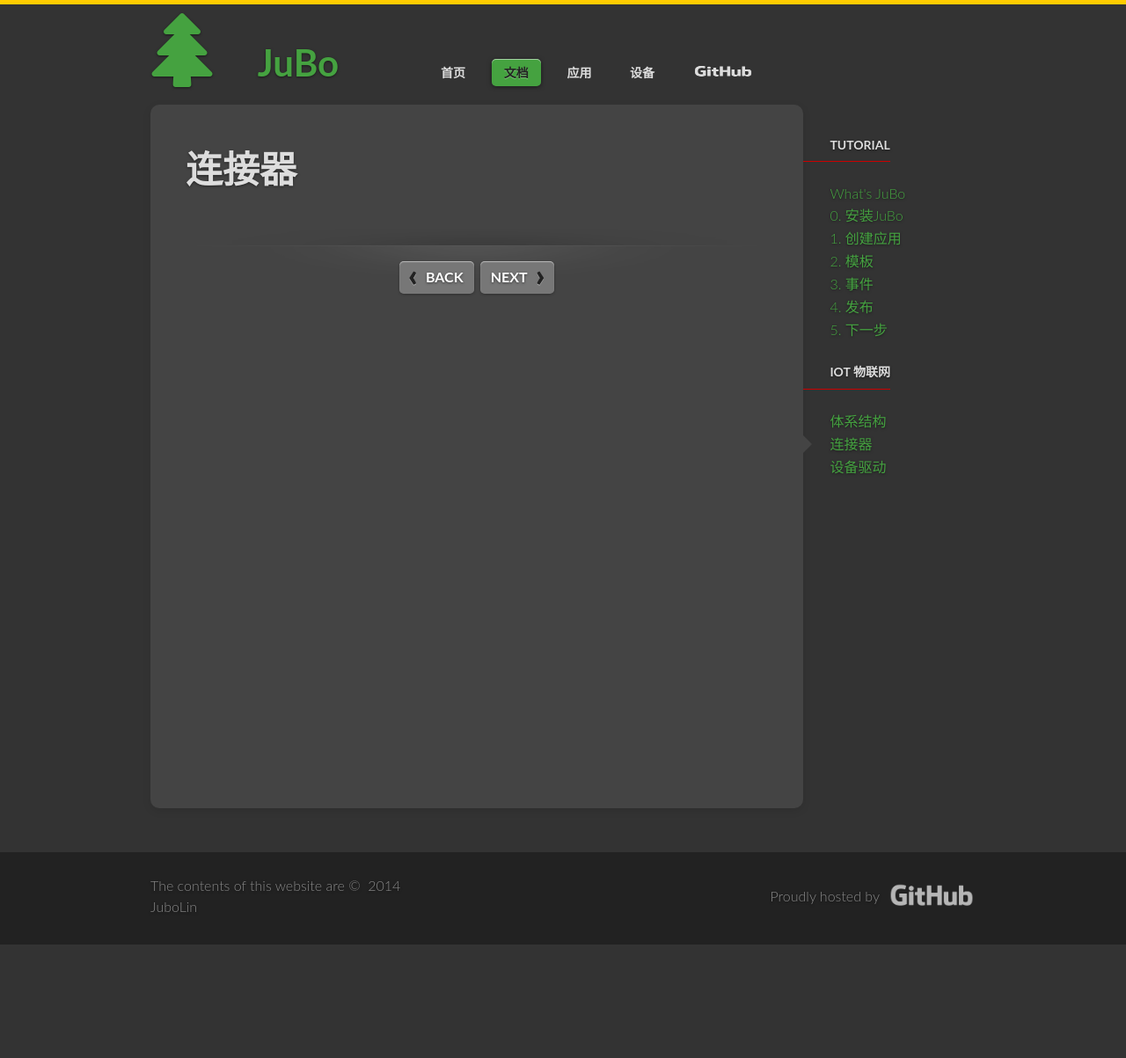
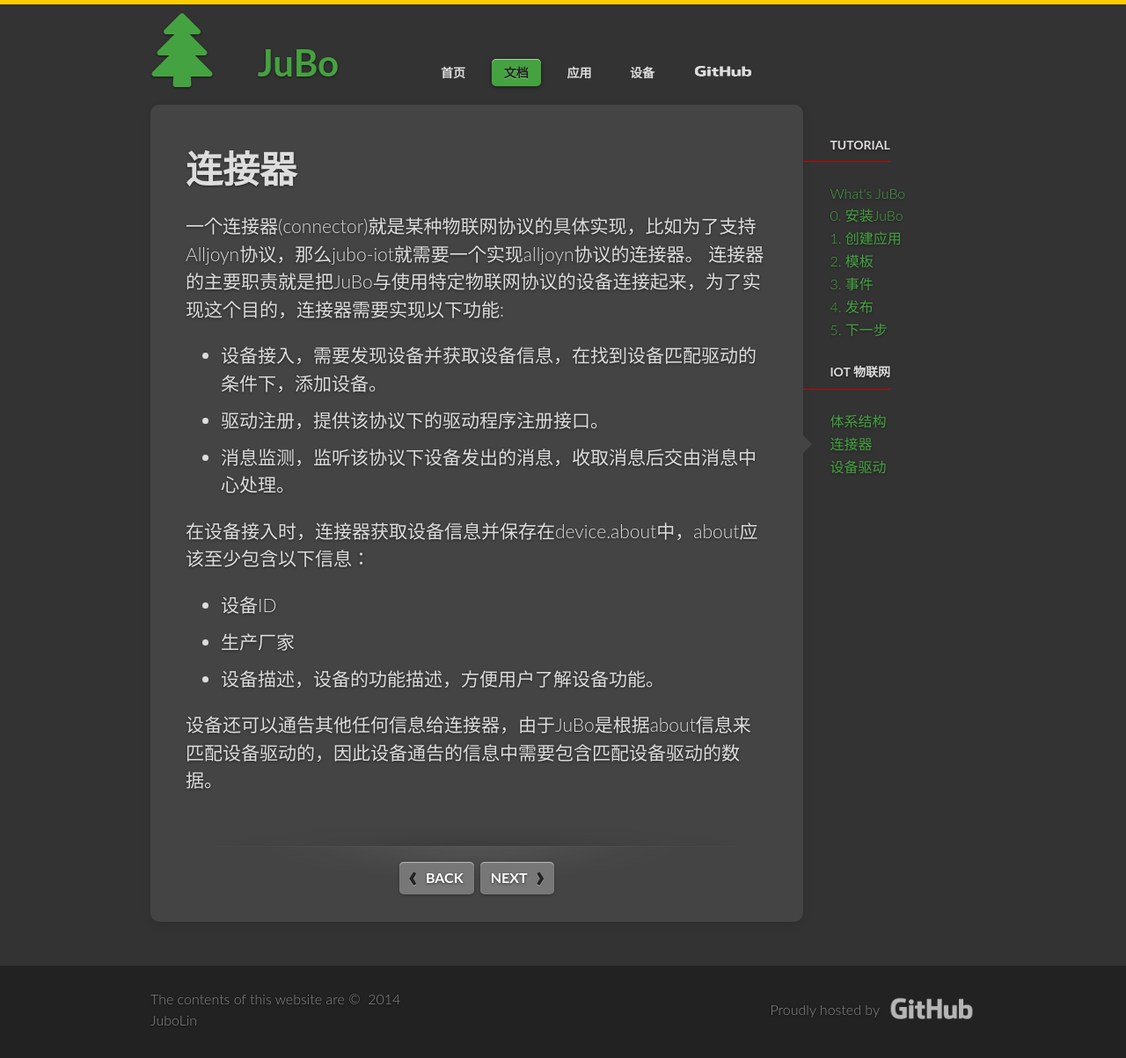
Before and after one commit to github188/jubo-web, a Jekyll site: the page built from _docs/iot-connector.md, in a window 1280 px wide. Shown: the whole page at 88% size. Built offline with Jekyll 4.4.1, drawn with Linux system fonts in a browser that asks for light colours; nearby versions of some CDN libraries; some web fonts are replaced; comment, search, counter and statistics services are not loaded; before the commit the page ends 1074 px from its top, so only the background shows below that.

Commit message:
add doc iot-connector.md

```diff
--- a/_docs/iot-connector.md
+++ b/_docs/iot-connector.md
@@ -5,3 +5,18 @@
 next_section: iot-driver
 permalink: /docs/iot-connector/
 ---
+
+一个连接器(connector)就是某种物联网协议的具体实现，比如为了支持Alljoyn协议，那么jubo-iot就需要一个实现alljoyn协议的连接器。
+连接器的主要职责就是把JuBo与使用特定物联网协议的设备连接起来，为了实现这个目的，连接器需要实现以下功能:
+
+* 设备接入，需要发现设备并获取设备信息，在找到设备匹配驱动的条件下，添加设备。
+* 驱动注册，提供该协议下的驱动程序注册接口。
+* 消息监测，监听该协议下设备发出的消息，收取消息后交由消息中心处理。
+
+在设备接入时，连接器获取设备信息并保存在device.about中，about应该至少包含以下信息：
+
+* 设备ID
+* 生产厂家
+* 设备描述，设备的功能描述，方便用户了解设备功能。
+
+设备还可以通告其他任何信息给连接器，由于JuBo是根据about信息来匹配设备驱动的，因此设备通告的信息中需要包含匹配设备驱动的数据。
```
